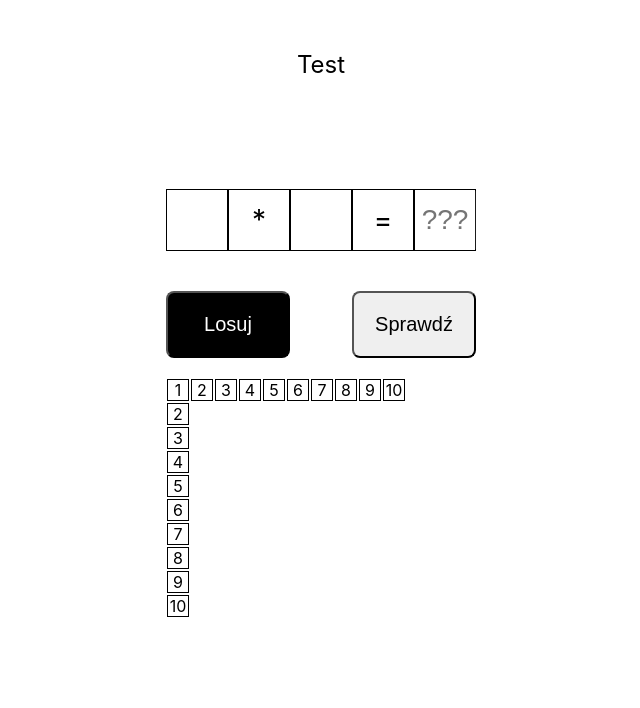
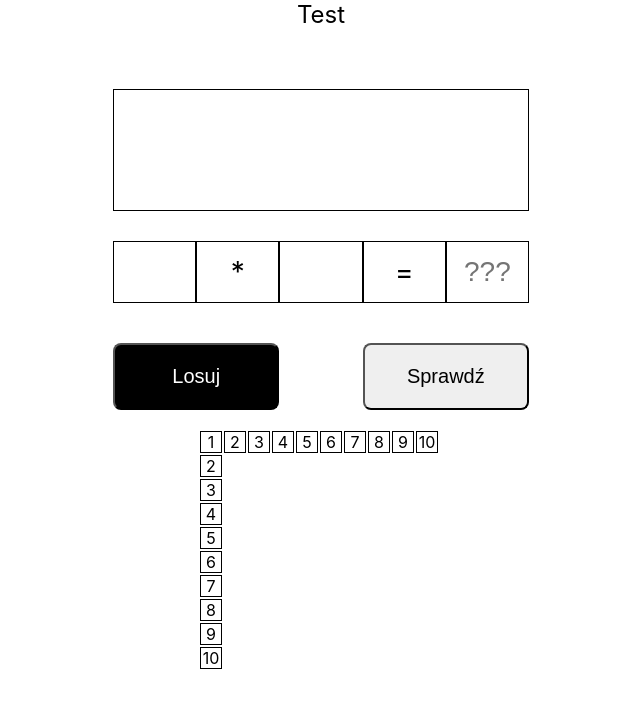
Before and after one commit to DawidWebb/multiplication-app, a React (Create React App) app: page / in a window 1280 px wide. Shown: the top 708 px of the page, without its empty margins (319-959 px from the left). Built offline with nearby package versions, Linux system fonts and the light colour scheme.

Commit message:
change css files locstion add styles

```diff
--- a/src/components/App.js
+++ b/src/components/App.js
@@ -1,5 +1,5 @@
 import React, { Component } from "react";
-import "./App.css";
+import "../styles/App.css";
 import Multi from "./Multi";
 
 class App extends Component {
--- a/src/components/Data.js
+++ b/src/components/Data.js
@@ -1,5 +1,5 @@
 import React from "react";
-import "./Data.css";
+import "../styles/Data.css";
 const Data = (props) => {
   return (
     <div className="container">
--- a/src/components/Info.js
+++ b/src/components/Info.js
@@ -1,5 +1,5 @@
 import React from "react";
-
+import "../styles/Info.css";
 const Info = (props) => {
   if (props.sumOfMulti > 0) {
     return (
@@ -11,7 +11,7 @@ const Info = (props) => {
   } else if (props.sumOfMulti === 0) {
     return <div className="infoLost">Niestety wynik nie poprawny ):</div>;
   } else {
-    return <div></div>;
+    return <div className="infoStart"></div>;
   }
 };
 
--- a/src/components/Multi.js
+++ b/src/components/Multi.js
@@ -1,6 +1,6 @@
 import React, { Component } from "react";
 
-import "./Multi.css";
+import "../styles/Multi.css";
 import Info from "./Info";
 import Data from "./Data";
 import Viev from "./Viev";
--- a/src/components/Viev.js
+++ b/src/components/Viev.js
@@ -1,5 +1,6 @@
+/* eslint-disable array-callback-return */
 import React, { Component } from "react";
-import "./Viev.css";
+import "../styles/Viev.css";
 
 const numbersCol = [
   { id: 2, name: 2 },
--- a/src/components/App.css
+++ b/src/styles/App.css
@@ -10,7 +10,7 @@
     text-align: center;
     flex-basis: 90%;
     font-size: 20px;
-    margin: 50px auto;
+    margin-top: 20px auto;
   }
   .Multi {
     margin-bottom: 50px;
@@ -31,7 +31,7 @@
     text-align: center;
     flex-basis: 90%;
     font-size: 24px;
-    margin: 50px auto;
+    margin-top: 20px auto;
   }
   .Multi {
     margin: 60px;
--- /dev/null
+++ b/src/styles/Info.css
@@ -0,0 +1,54 @@
+@media (orientation: portrait) and (max-width: 480px) {
+  .infoWin,
+  .infoLost,
+  .infoStart {
+    width: 80vw;
+    height: 90px;
+    margin-bottom: 20px;
+    padding: 15px;
+    border: 1px solid black;
+    font-size: 20px;
+    text-align: center;
+  }
+}
+@media (min-width: 481px) {
+  .infoWin,
+  .infoLost,
+  .infoStart {
+    width: 70vw;
+    height: 90px;
+    margin-bottom: 20px;
+    padding: 15px;
+    border: 1px solid black;
+    font-size: 20px;
+    text-align: center;
+  }
+}
+@media (min-width: 601px) {
+  .infoWin,
+  .infoLost,
+  .infoStart {
+    width: 65vw;
+    margin-bottom: 30px;
+    /* height: 90px;
+      margin-bottom: 20px;
+      padding: 15px;
+      border: 1px solid black;
+      font-size: 20px;
+      text-align: center; */
+  }
+}
+@media (min-width: 801px) {
+  .infoWin,
+  .infoLost,
+  .infoStart {
+    width: 55vw;
+  }
+}
+@media (min-width: 1025px) {
+  .infoWin,
+  .infoLost,
+  .infoStart {
+    width: 30vw;
+  }
+}
--- /dev/null
+++ b/src/styles/Multi.css
@@ -0,0 +1,12 @@
+@media (orientation: portrait) and (max-width: 480px) {
+  .Multi {
+    display: flex;
+    flex-direction: column;
+  }
+}
+@media (min-width: 481px) {
+  .Multi {
+    display: flex;
+    flex-direction: column;
+  }
+}
```
Also changed, not shown: src/components/Multi.css (deleted), src/styles/Data.css (renamed from src/components/Data.css), src/styles/Viev.css (renamed from src/components/Viev.css).
